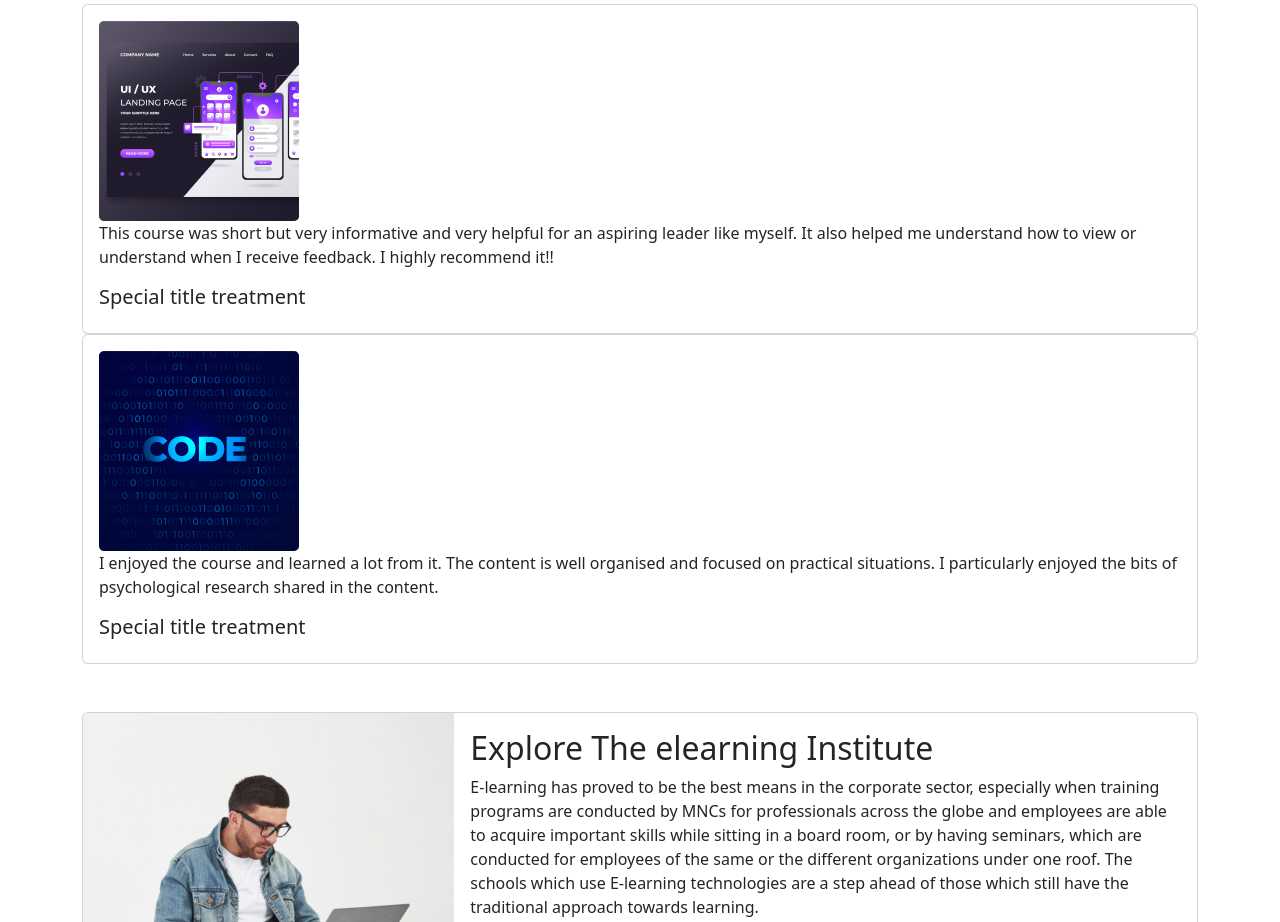
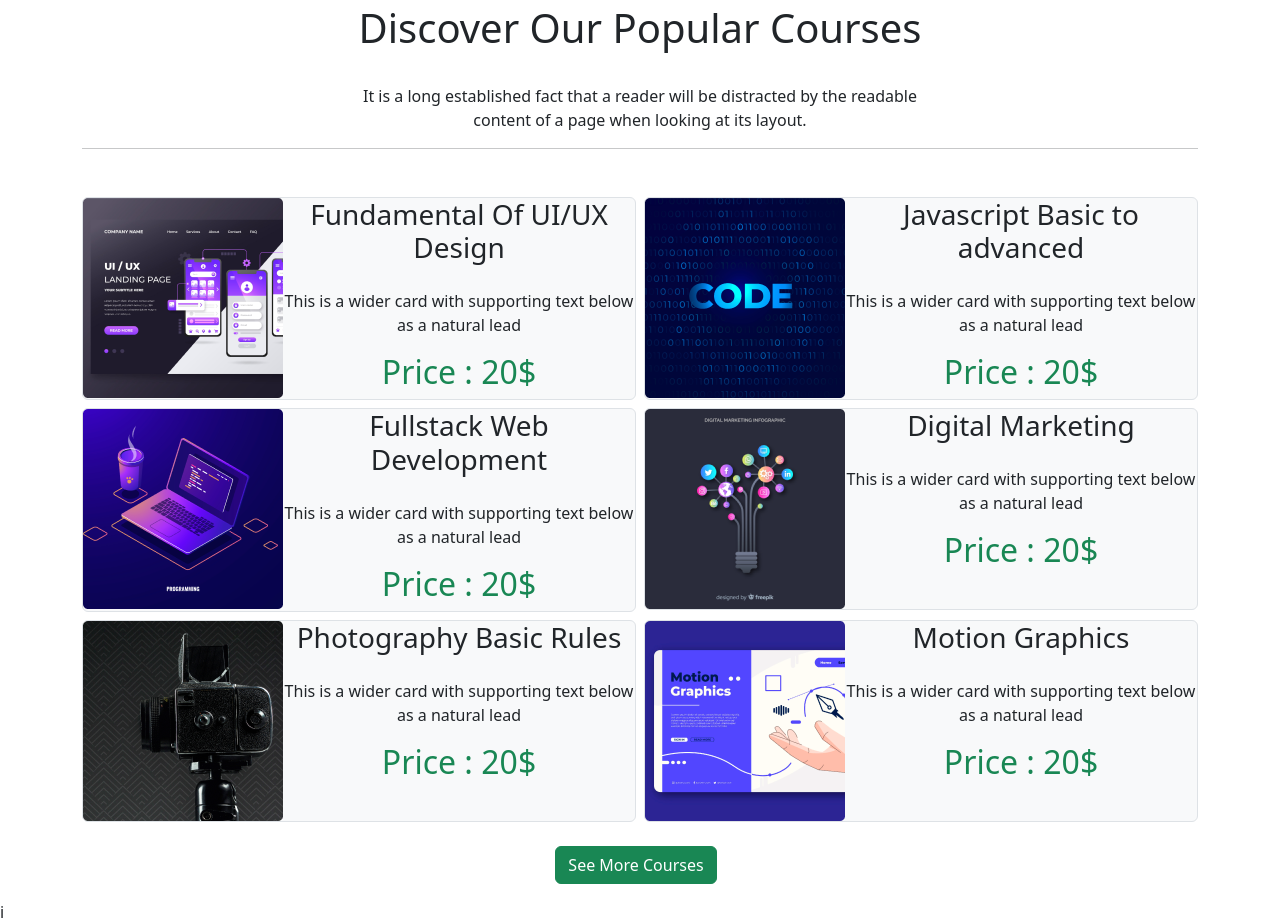
Before and after one commit to Sagor0sud/dipshikha.edu.co, a plain HTML site: page index.html in a window 1280 px wide. Shown: the part 786-1708 px from the top of the page. Drawn offline with nearby package versions, Linux system fonts and the light colour scheme.

Commit message:
Navigation

```diff
--- a/index.html
+++ b/index.html
@@ -100,10 +100,6 @@
                             <button class="btn btn-success me-1" type="submit">Get Started</button>
 
                         </div>
-
-
-                        <!-- justify-content-center align-items-center -->
-
                     </div>
                     <div class="carousel-item">
 
@@ -133,7 +129,6 @@
                             <button class="btn btn-success me-1" type="submit">Get Started</button>
                         </div>
 
-
                     </div>
                 </div>
                 <button class="carousel-control-prev" type="button" data-bs-target="#carouselExampleControls"
@@ -151,39 +146,107 @@
         <!-- slider end -->
     </header>
     <main>
-        <!-- Course start -->
-        <section class="container my-3 mt-5">
-            <div class="row ">
-                <div class="col-sm-12 d-flex">
-                    <div class="card">
-                        <div class="card-body">
-                            <img src="images/course/course-1.png" alt="">
+        <!-- Course start(Title) -->
+        <section class="mt-5">
+            <div class="container text-center">
+                <h1>Discover Our Popular Courses</h1><br>
+                <p>It is a long established fact that a reader will be distracted by the readable <br>
+                    content of a page when looking at its layout.</p>
+                <hr>
+            </div>
+        </section>
+        <section class="mt-5" id="Courses">
+            <div class="container text-center">
+                <div class="row g-2">
+                    <div class="col-lg-6 col-md-12 col-sm-12">
+                        <div class="card-body border rounded bg-light d-flex">
+                            <div><img src="images/course/course-1.png" alt=""></div>
 
-                            <p class="card-text">This course was short but very informative and very helpful
-                                for an aspiring leader like myself. It also helped me understand how to view
-                                or understand when I receive feedback. I highly recommend it!!</p>
-                            <h5 class="card-title">Special title treatment</h5>
+                            <div>
+                                <h3 class="card-title ">Fundamental Of UI/UX Design</h3><br>
+                                <p class="card-text">This is a wider card with supporting text below as a natural lead
+                                </p>
+                                <h2 class="text-success">Price : 20$</h2>
+                            </div>
+
                         </div>
                     </div>
-                </div>
-                <div class="col-sm-12">
-                    <div class="card">
-                        <div class="card-body">
-                            <img src="images/course/course-2.png" alt="">
-                            <p class="card-text">I enjoyed the course and learned a lot from it. The content
-                                is well organised and focused on practical situations. I particularly
-                                enjoyed the bits of psychological research shared in the content.</p>
-                            <h5 class="card-title">Special title treatment</h5>
+                    <div class="col-lg-6 col-md-12 col-sm-12">
+                        <div class="card-body border rounded bg-light d-flex">
+                            <div><img src="images/course/course-2.png" alt=""></div>
+
+                            <div>
+                                <h3 class="card-title ">Javascript Basic to advanced</h3><br>
+                                <p class="card-text">This is a wider card with supporting text below as a natural lead
+                                </p>
+                                <h2 class="text-success">Price : 20$</h2>
+                            </div>
+
                         </div>
                     </div>
+                    <div class="col-lg-6 col-md-12 col-sm-12">
+                        <div class="card-body border rounded bg-light d-flex">
+                            <div><img src="images/course/course-3.png" alt=""></div>
+
+                            <div>
+                                <h3 class="card-title ">Fullstack Web Development</h3><br>
+                                <p class="card-text">This is a wider card with supporting text below as a natural lead
+                                </p>
+                                <h2 class="text-success">Price : 20$</h2>
+                            </div>
+
+                        </div>
+                    </div>
+                    <div class="col-lg-6 col-md-12 col-sm-12">
+                        <div class="card-body border rounded bg-light d-flex">
+                            <div><img src="images/course/course-4.png" alt=""></div>
+
+                            <div>
+                                <h3 class="card-title ">Digital Marketing</h3><br>
+                                <p class="card-text">This is a wider card with supporting text below as a natural lead
+                                </p>
+                                <h2 class="text-success">Price : 20$</h2>
+                            </div>
+
+                        </div>
+                    </div>
+                    <div class="col-lg-6 col-md-12 col-sm-12">
+                        <div class="card-body border rounded bg-light d-flex">
+                            <div><img src="images/course/course-5.png" alt=""></div>
+
+                            <div>
+                                <h3 class="card-title ">Photography Basic Rules</h3><br>
+                                <p class="card-text">This is a wider card with supporting text below as a natural lead
+                                </p>
+                                <h2 class="text-success">Price : 20$</h2>
+                            </div>
+
+                        </div>
+                    </div>
+                    <div class="col-lg-6 col-md-12 col-sm-12">
+                        <div class="card-body border rounded bg-light d-flex">
+                            <div><img src="images/course/course-6.png" alt=""></div>
+
+                            <div>
+                                <h3 class="card-title ">Motion Graphics</h3><br>
+                                <p class="card-text">This is a wider card with supporting text below as a natural lead
+                                </p>
+                                <h2 class="text-success">Price : 20$</h2>
+                            </div>
+
+                        </div>
+                    </div>
+
                 </div>
             </div>
+
         </section>
-
+        <div class="my-3 mt-4 d-flex justify-content-center align-items-center"> <button class="btn btn-success me-2"
+                type="submit">See More Courses</button></div>
         <!-- Course End -->
 
 
-        <!-- learning Institute start -->
+        <!-- learning Institute start -->i
         <section class="container my-3 mt-5">
             <div class="card mb-3" style="width: 100%;">
                 <div class="row g-0">
@@ -246,7 +309,7 @@
 
 
         <!-- Successfull Students part Start -->
-        <div class="container mt-5 text-center">
+        <div class="container mt-5">
             <h2>Meet Our Successfull
                 Students</h2>
             <div class="">
@@ -329,7 +392,7 @@
                             <div class="col-sm-6">
                                 <div class="card">
                                     <div class="card-body">
-                                        <img src="images/comma.png" alt="">
+                                        <img src="images/comma.png" alt="" class="me-5">
                                         <i class="fa-solid fa-star"></i>
                                         <i class="fa-solid fa-star"></i>
                                         <i class="fa-solid fa-star"></i>
@@ -382,7 +445,7 @@
                                             for an aspiring leader like myself. It also helped me understand how to view
                                             or understand when I receive feedback. I highly recommend it!!</p>
                                         <h5 class="card-title">Rakib hasan</h5>
-                                        <img src="images/student/student-3.png" alt="">
+                                        <img src="images/student/student-5.png" alt="">
                                     </div>
                                 </div>
                             </div>
@@ -400,7 +463,7 @@
                                             is well organised and focused on practical situations. I particularly
                                             enjoyed the bits of psychological research shared in the content.</p>
                                         <h5 class="card-title">Sakib Khan</h5>
-                                        <img src="images/student/student-4.png" alt="">
+                                        <img src="images/student/student-5.png" alt="">
                                     </div>
                                 </div>
                             </div>
@@ -443,24 +506,22 @@
                                         <h5 class="card-title">
                                             Rohim Khan
                                         </h5>
-                                        <img src="images/student/student-6.png" alt="">
+                                        <img src="images/student/student-5.png" alt="">
                                     </div>
                                 </div>
                             </div>
                         </div>
                     </div>
                 </div>
-
-
-                <button class="carousel-control-prev" type="button" data-bs-target="#carouselExampleControls"
+                <button class="carousel-control-prev " type="button" data-bs-target="#carouselExampleDark"
                     data-bs-slide="prev">
-                    <span class="carousel-control-prev-icon" aria-hidden="true"></span>
-                    <span class="visually-hidden">Previous</span>
+                    <span class="carousel-control-prev-icon bg-dark" aria-hidden="true"></span>
+                    <span class="visually-hidden ">Previous</span>
                 </button>
-                <button class="carousel-control-next" type="button" data-bs-target="#carouselExampleControls"
+                <button class="carousel-control-next " type="button" data-bs-target="#carouselExampleDark"
                     data-bs-slide="next">
-                    <span class="carousel-control-next-icon" aria-hidden="true"></span>
-                    <span class="visually-hidden">Next</span>
+                    <span class="carousel-control-next-icon bg-dark" aria-hidden="true"></span>
+                    <span class="visually-hidden ">Next</span>
                 </button>
             </div>
 
@@ -484,7 +545,7 @@
                     <h2 class="accordion-header" id="flush-headingOne">
                         <button class="accordion-button collapsed" type="button" data-bs-toggle="collapse"
                             data-bs-target="#flush-collapseOne" aria-expanded="false" aria-controls="flush-collapseOne">
-                            what is the difference between css grid and flexbox?
+                            What is the difference between css grid and flexbox?
                         </button>
                     </h2>
                     <div id="flush-collapseOne" class="accordion-collapse collapse" aria-labelledby="flush-headingOne"
--- a/style.css
+++ b/style.css
@@ -18,3 +18,8 @@
     padding: 20px;
     text-align: center;
 }
+
+
+.fa-star {
+    color: gold;
+}
```
